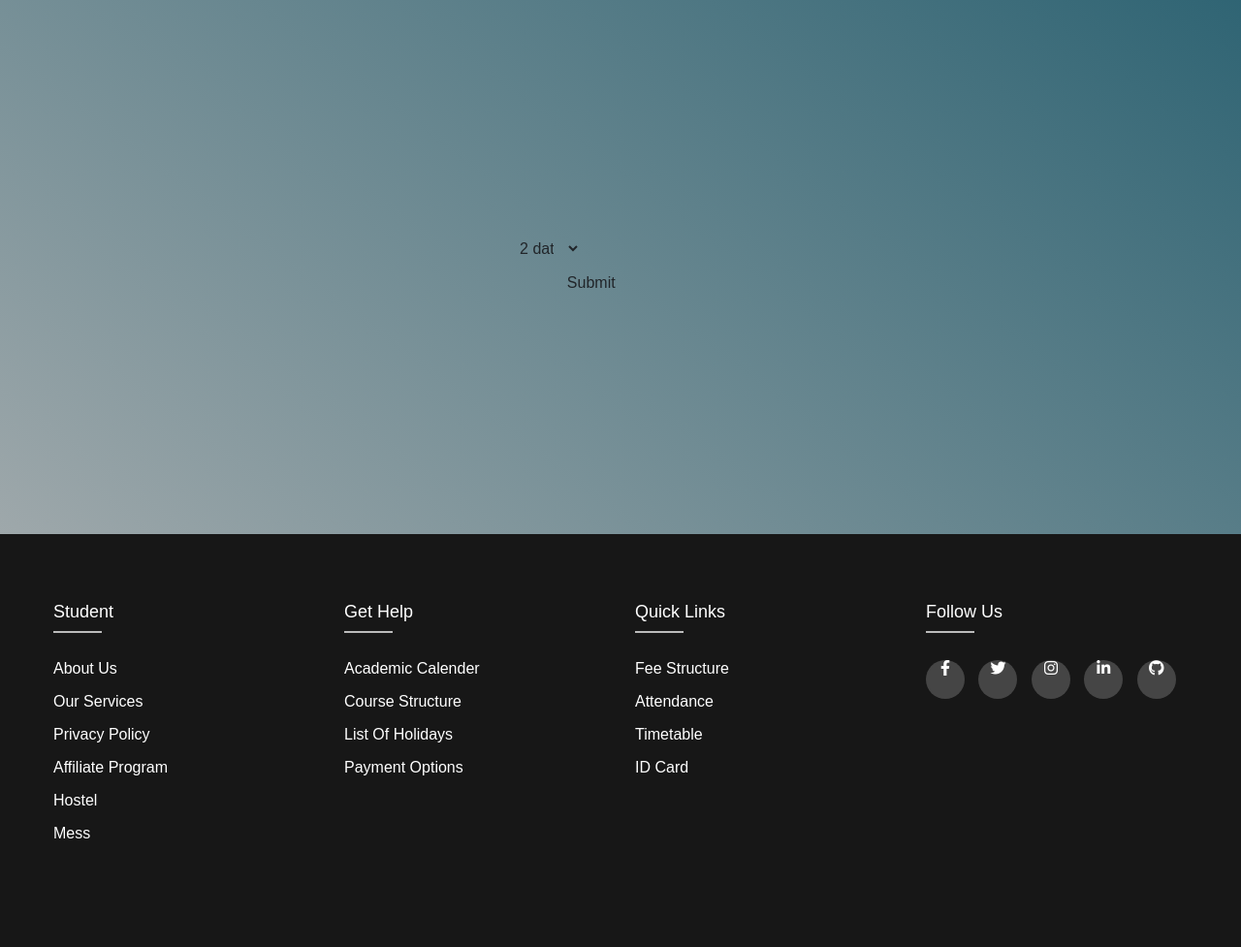
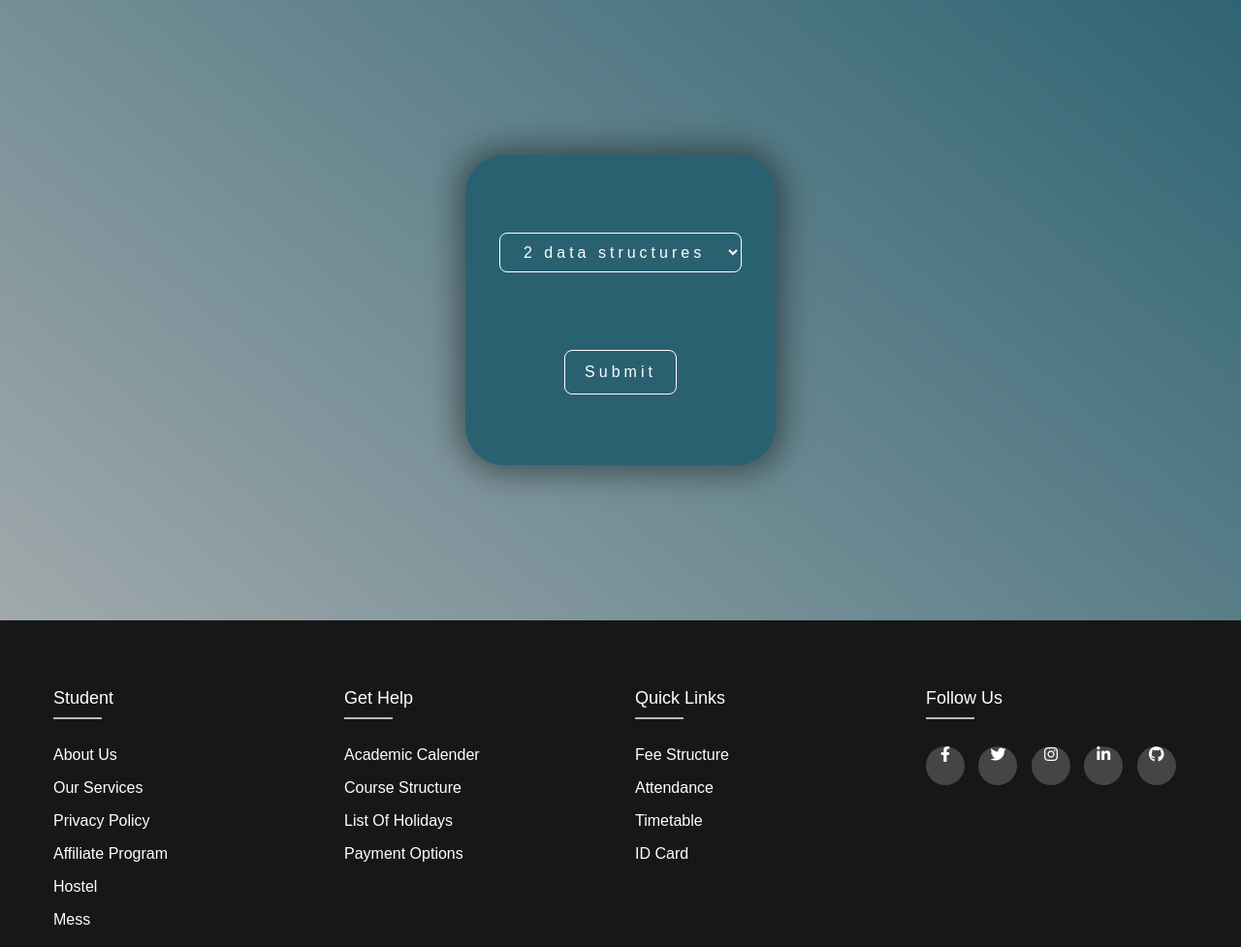
Before and after one commit to g-kabra/2ndSemWebDProject, a Flask app: page /student/enter_selection in a window 1280 px wide. Shown: the part 75-1052 px from the top of the page at 97% size. Before the commit the page ends 940 px from the top, so only its background shows below. Run offline with Flask 2, Linux system fonts and the light colour scheme; a user stored in the database is signed in; some libraries are stand-ins or nearby versions.

Commit message:
Fixed form

```diff
--- a/app/templates/student_sub_selector.html
+++ b/app/templates/student_sub_selector.html
@@ -55,17 +55,16 @@
     </nav>
 
     <center>
-      <div class="center-align">
+      <div class="box" style="margin:20vh;">
         <form
           action="/student/marks_selected"
           method="post"
           class="student-selector"
         >
-          <div class="row">
+          <div class="column">
             <select
               name="subject"
-              id="ch_subject"
-              class="btn col-4"
+              class="submit"
               placeholder="Subject"
             >
               <div class="dropdown-content">
@@ -74,7 +73,7 @@
                 {%endfor%}
               </div>
             </select>
-            <button class="btn col-9" id="ch_submit">Submit</button>
+            <button class="submit">Submit</button>
           </div>
         </form>
       </div>
```
